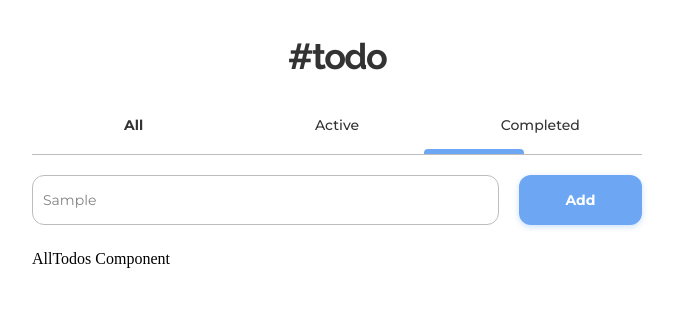
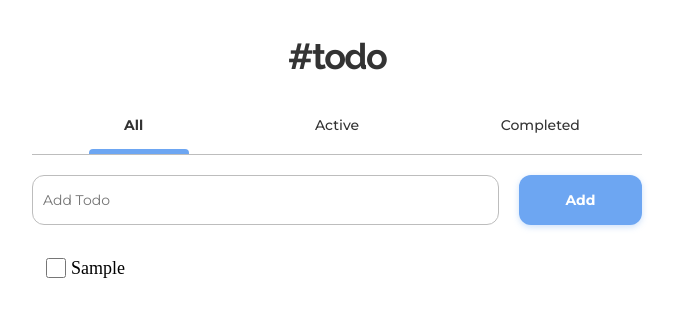
Before and after one commit to Rumit0270/dev-challenges, a React (Create React App) app in the folder todo/: page / in a window 1280 px wide. Both pictures are taken after typing "Sample" into the empty fields and a click on the button "Add". Shown: the top 316 px of the page, without its empty margins (303-978 px from the left). Built offline with nearby package versions, Linux system fonts and the light colour scheme.

Commit message:
Finish basic functionality

```diff
--- a/todo/public/index.html
+++ b/todo/public/index.html
@@ -6,6 +6,10 @@
     <meta name="theme-color" content="#000000" />
     <meta name="description" content="Web site for managing Todo" />
     <link rel="manifest" href="%PUBLIC_URL%/manifest.json" />
+    <link
+      href="https://fonts.googleapis.com/icon?family=Material+Icons"
+      rel="stylesheet"
+    />
     <title>Todo</title>
   </head>
   <body>
--- a/todo/src/components/Todos/ActiveTodos/ActiveTodos.tsx
+++ b/todo/src/components/Todos/ActiveTodos/ActiveTodos.tsx
@@ -1,9 +1,21 @@
 import React from 'react';
 
 import './ActiveTodos.css';
+import { Todo } from '../../../utils/todos';
+import TodoComponent from '../../common/Todo/Todo';
 
-const ActiveTodos: React.FC = () => {
-  return <div>ActiveTodos Component</div>;
+interface ActiveTodosProps {
+  todos: Todo[];
+  onCheck: (id: number, isCompleted: boolean) => void;
+}
+
+const ActiveTodos: React.FC<ActiveTodosProps> = ({ todos, onCheck }) => {
+  const renderTodos = () => {
+    return todos.map((todo) => (
+      <TodoComponent todo={todo} key={todo.id} onCheck={onCheck} />
+    ));
+  };
+  return <>{renderTodos()}</>;
 };
 
 export default ActiveTodos;
--- a/todo/src/components/Todos/AllTodos/AllTodos.tsx
+++ b/todo/src/components/Todos/AllTodos/AllTodos.tsx
@@ -1,9 +1,21 @@
 import React from 'react';
 
 import './AllTodos.css';
+import { Todo } from '../../../utils/todos';
+import TodoComponent from '../../common/Todo/Todo';
 
-const AllTodos: React.FC = () => {
-  return <div>AllTodos Component</div>;
+interface AllTodosProps {
+  todos: Todo[];
+  onCheck: (id: number, isCompleted: boolean) => void;
+}
+
+const AllTodos: React.FC<AllTodosProps> = ({ todos, onCheck }) => {
+  const renderTodos = () => {
+    return todos.map((todo) => (
+      <TodoComponent todo={todo} key={todo.id} onCheck={onCheck} />
+    ));
+  };
+  return <>{renderTodos()}</>;
 };
 
 export default AllTodos;
--- a/todo/src/components/Todos/CompletedTodos/CompletedTodos.css
+++ b/todo/src/components/Todos/CompletedTodos/CompletedTodos.css
@@ -0,0 +1,29 @@
+.delete-container {
+  margin-top: 10px;
+  display: flex;
+  justify-content: flex-end;
+}
+
+.btn-delete-all {
+  display: inline-flex;
+  align-items: center;
+  color: white;
+  background-color: var(--color-highlight);
+  font-family: var(--font-montserrat);
+  font-style: normal;
+  font-weight: 600;
+  font-size: 12px;
+  line-height: 15px;
+  padding: 5px 8px;
+  border: none;
+  border-radius: 5px;
+  cursor: pointer;
+}
+
+.btn-delete-all:focus {
+  outline: none;
+}
+
+.btn-delete-all span {
+  color: white;
+}
--- a/todo/src/components/Todos/CompletedTodos/CompletedTodos.tsx
+++ b/todo/src/components/Todos/CompletedTodos/CompletedTodos.tsx
@@ -1,9 +1,44 @@
 import React from 'react';
 
 import './CompletedTodos.css';
+import { Todo } from '../../../utils/todos';
+import TodoComponent from '../../common/Todo/Todo';
 
-const CompletedTodos: React.FC = () => {
-  return <div>CompletedTodos Component</div>;
+interface CompletedTodosProps {
+  todos: Todo[];
+  onCheck: (id: number, isCompleted: boolean) => void;
+  onDelete: (id: number) => void;
+  onDeleteAll: () => void;
+}
+
+const CompletedTodos: React.FC<CompletedTodosProps> = ({
+  todos,
+  onCheck,
+  onDelete,
+  onDeleteAll,
+}) => {
+  const renderTodos = () => {
+    return todos.map((todo) => (
+      <TodoComponent
+        todo={todo}
+        key={todo.id}
+        onCheck={onCheck}
+        onDelete={onDelete}
+        isDeleteEnabled={true}
+      />
+    ));
+  };
+  return (
+    <>
+      {renderTodos()}
+      <div className="delete-container">
+        <button onClick={onDeleteAll} className="btn-delete-all">
+          <span className="material-icons todo__delete">delete_outline</span>
+          Delete All
+        </button>
+      </div>
+    </>
+  );
 };
 
 export default CompletedTodos;
--- a/todo/src/components/Todos/Todos.tsx
+++ b/todo/src/components/Todos/Todos.tsx
@@ -1,32 +1,94 @@
-import React, { useState } from 'react';
+import React, { useState, useEffect } from 'react';
 
 import './Todos.css';
 import PageSwitcher, { Page } from '../common/PageSwitcher/PageSwitcher';
 import AllTodos from './AllTodos/AllTodos';
 import ActiveTodos from './ActiveTodos/ActiveTodos';
 import CompletedTodos from './CompletedTodos/CompletedTodos';
+import {
+  Todo,
+  deleteAllTodos,
+  deleteTodo,
+  saveTodo,
+  getAllTodos,
+  checkTodo,
+} from '../../utils/todos';
+
+const pages: Page[] = [
+  { id: 1, title: 'All' },
+  { id: 2, title: 'Active' },
+  { id: 3, title: 'Completed' },
+];
 
 const Todos: React.FC = () => {
   const [activePageId, setActivePageId] = useState<number>(1);
+  const [todoText, setTodoText] = useState<string>('');
+  const [allTodos, setAllTodos] = useState<Todo[]>([]);
 
-  const pages: Page[] = [
-    { id: 1, title: 'All' },
-    { id: 2, title: 'Active' },
-    { id: 3, title: 'Completed' },
-  ];
+  let completeTodos = allTodos.filter((todo) => todo.isCompleted);
+  let activeTodos = allTodos.filter((todo) => !todo.isCompleted);
+
+  useEffect(() => {
+    syncTodos();
+  }, []);
+
+  // Helpers start
+  const syncTodos = () => {
+    let todos = getAllTodos();
+    setAllTodos(todos);
+  };
 
   const handlePageChange = (pageId: number) => {
     setActivePageId(pageId);
   };
 
+  const onSaveTodo = () => {
+    if (todoText.length <= 0) {
+      return;
+    }
+
+    setTodoText('');
+    saveTodo({
+      id: allTodos.length,
+      title: todoText,
+      isCompleted: false,
+    });
+
+    syncTodos();
+  };
+
+  const onCheckTodo = (id: number, isCompleted: boolean): void => {
+    checkTodo(id, isCompleted);
+    syncTodos();
+  };
+
+  const onDeleteTodo = (id: number) => {
+    deleteTodo(id);
+    syncTodos();
+  };
+
+  const onDeleteAll = () => {
+    deleteAllTodos();
+    syncTodos();
+  };
+
+  /// helpers end
+
   const renderPage = () => {
     switch (activePageId) {
       case 1:
-        return <AllTodos />;
+        return <AllTodos todos={allTodos} onCheck={onCheckTodo} />;
       case 2:
-        return <ActiveTodos />;
+        return <ActiveTodos todos={activeTodos} onCheck={onCheckTodo} />;
       case 3:
-        return <CompletedTodos />;
+        return (
+          <CompletedTodos
+            todos={completeTodos}
+            onCheck={onCheckTodo}
+            onDelete={onDeleteTodo}
+            onDeleteAll={onDeleteAll}
+          />
+        );
       default:
         return null;
     }
@@ -39,8 +101,14 @@ const Todos: React.FC = () => {
 
       {activePageId !== 3 ? (
         <div className="input-container">
-          <input type="text" className="input__text" placeholder="Add Todo" />
-          <button type="button" className="input__button">
+          <input
+            type="text"
+            className="input__text"
+            placeholder="Add Todo"
+            value={todoText}
+            onChange={(e) => setTodoText(e.target.value)}
+          />
+          <button type="button" className="input__button" onClick={onSaveTodo}>
             Add
           </button>
         </div>
--- a/todo/src/components/common/Todo/Todo.css
+++ b/todo/src/components/common/Todo/Todo.css
@@ -0,0 +1,45 @@
+.todo-container {
+  display: flex;
+  justify-content: space-between;
+  align-items: center;
+  padding: 5px 10px;
+  margin: 10px 0;
+}
+
+.todo {
+  display: inline-flex;
+  align-items: center;
+}
+
+.todo__check {
+  width: 20px;
+  height: 20px;
+  margin-right: 5px;
+  border-radius: 4px;
+}
+
+.todo__check:focus {
+  outline: none;
+}
+
+.todo__check:checked {
+  color: #6da6f2;
+}
+
+.todo__title {
+  font-family: var(--font-montserrata);
+  font-style: normal;
+  font-weight: 500;
+  font-size: 18px;
+  line-height: 22px;
+  color: #000000;
+}
+
+.todo__title--completed {
+  text-decoration: line-through;
+}
+
+.todo__delete {
+  color: var(--color-highlight);
+  cursor: pointer;
+}
--- a/todo/src/components/common/Todo/Todo.tsx
+++ b/todo/src/components/common/Todo/Todo.tsx
@@ -1,9 +1,55 @@
-import React from 'react';
+import React, { useState } from 'react';
 
 import './Todo.css';
+import { Todo as ITodo } from '../../../utils/todos';
 
-const Todo: React.FC = (): JSX.Element => {
-  return <div>Todo Component</div>;
+interface TodoProps {
+  todo: ITodo;
+  isDeleteEnabled?: boolean;
+  onDelete?: (id: number) => void;
+  onCheck: (id: number, isCompleted: boolean) => void;
+}
+
+const Todo: React.FC<TodoProps> = ({
+  todo,
+  isDeleteEnabled = false,
+  onDelete = (id) => {},
+  onCheck,
+}): JSX.Element => {
+  const [checked, setChecked] = useState<boolean>(todo.isCompleted);
+
+  const handleCheckClick = (e: React.ChangeEvent<HTMLInputElement>) => {
+    setChecked(e.target.checked);
+    onCheck(todo.id, e.target.checked);
+  };
+  return (
+    <div className="todo-container">
+      <div className="todo">
+        <input
+          type="checkbox"
+          className="todo__check"
+          checked={checked}
+          onChange={handleCheckClick}
+        />
+        <span
+          className={`todo__title ${
+            todo.isCompleted ? 'todo__title--completed' : ''
+          }`}
+        >
+          {todo.title}
+        </span>
+      </div>
+
+      {isDeleteEnabled ? (
+        <span
+          className="material-icons todo__delete"
+          onClick={() => onDelete(todo.id)}
+        >
+          delete_outline
+        </span>
+      ) : null}
+    </div>
+  );
 };
 
 export default Todo;
--- a/todo/src/index.css
+++ b/todo/src/index.css
@@ -7,6 +7,7 @@
   --color-secondary: #bdbdbd;
   --color-info: #6da6f2;
   --color-text: #828282;
+  --color-highlight: #f18989;
 }
 
 * {
--- a/todo/src/utils/todos.ts
+++ b/todo/src/utils/todos.ts
@@ -1,5 +1,6 @@
 export interface Todo {
-  title: number;
+  id: number;
+  title: string;
   isCompleted: boolean;
 }
 
@@ -27,7 +28,7 @@ export const getAllTodos = (): Todo[] => {
   return todos;
 };
 
-export const getCompletedTodos = (): Todo[] => {
+export const deleteTodo = (todoId: number) => {
   let todos: Todo[] = [];
 
   const todosValue = localStorage.getItem('todos');
@@ -35,10 +36,16 @@ export const getCompletedTodos = (): Todo[] => {
     todos = JSON.parse(todosValue);
   }
 
-  return todos.filter((todo) => todo.isCompleted);
+  todos = todos.filter((savedTodo) => savedTodo.id !== todoId);
+
+  localStorage.setItem('todos', JSON.stringify(todos));
 };
 
-export const getActiveTodos = (): Todo[] => {
+export const deleteAllTodos = () => {
+  localStorage.removeItem('todos');
+};
+
+export const checkTodo = (id: number, isCompleted: boolean) => {
   let todos: Todo[] = [];
 
   const todosValue = localStorage.getItem('todos');
@@ -46,5 +53,10 @@ export const getActiveTodos = (): Todo[] => {
     todos = JSON.parse(todosValue);
   }
 
-  return todos.filter((todo) => !todo.isCompleted);
+  let todo = todos.find((item) => item.id === id);
+  if (todo) {
+    todo.isCompleted = isCompleted;
+  }
+
+  localStorage.setItem('todos', JSON.stringify(todos));
 };
```
Also changed, not shown: todo/src/components/common/PageSwitcher/PageSwitcher.tsx (+20 -19 lines).
